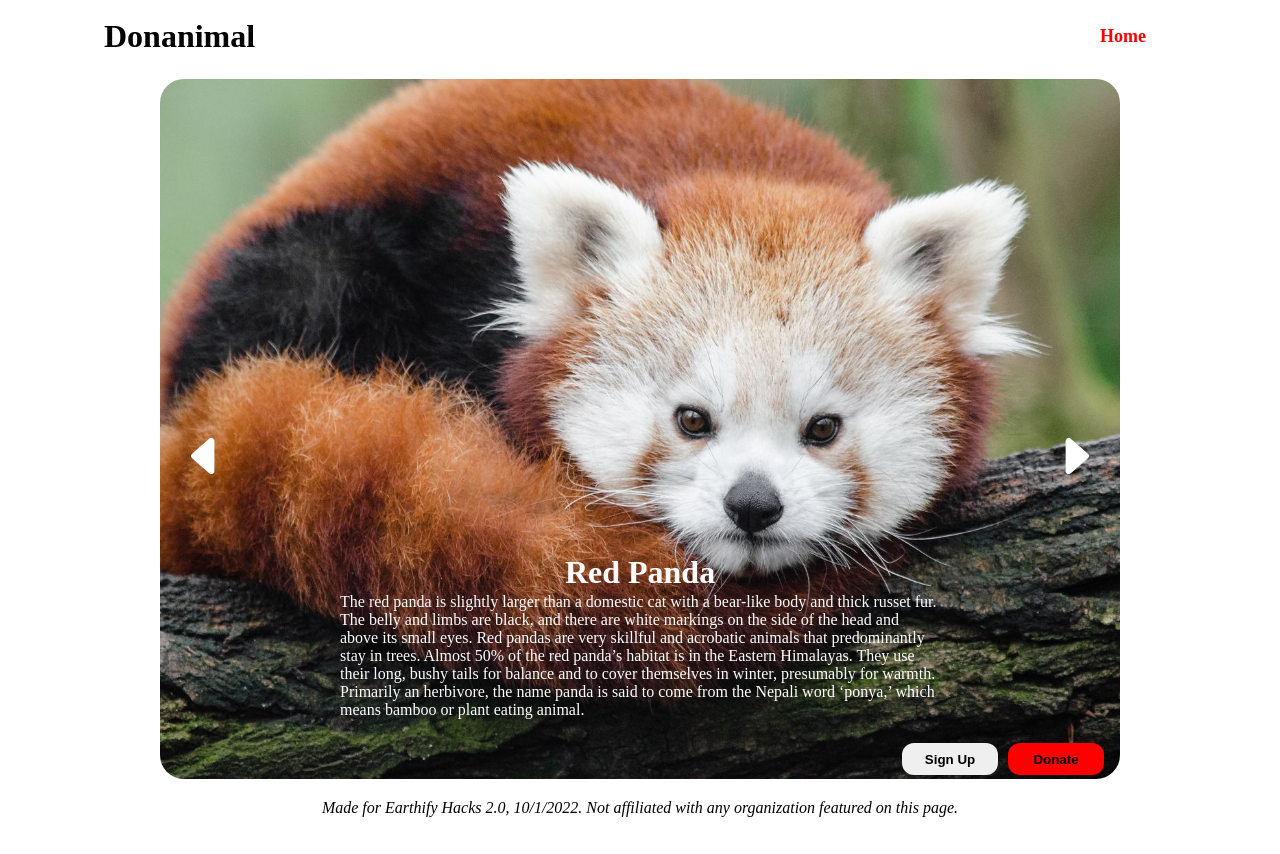
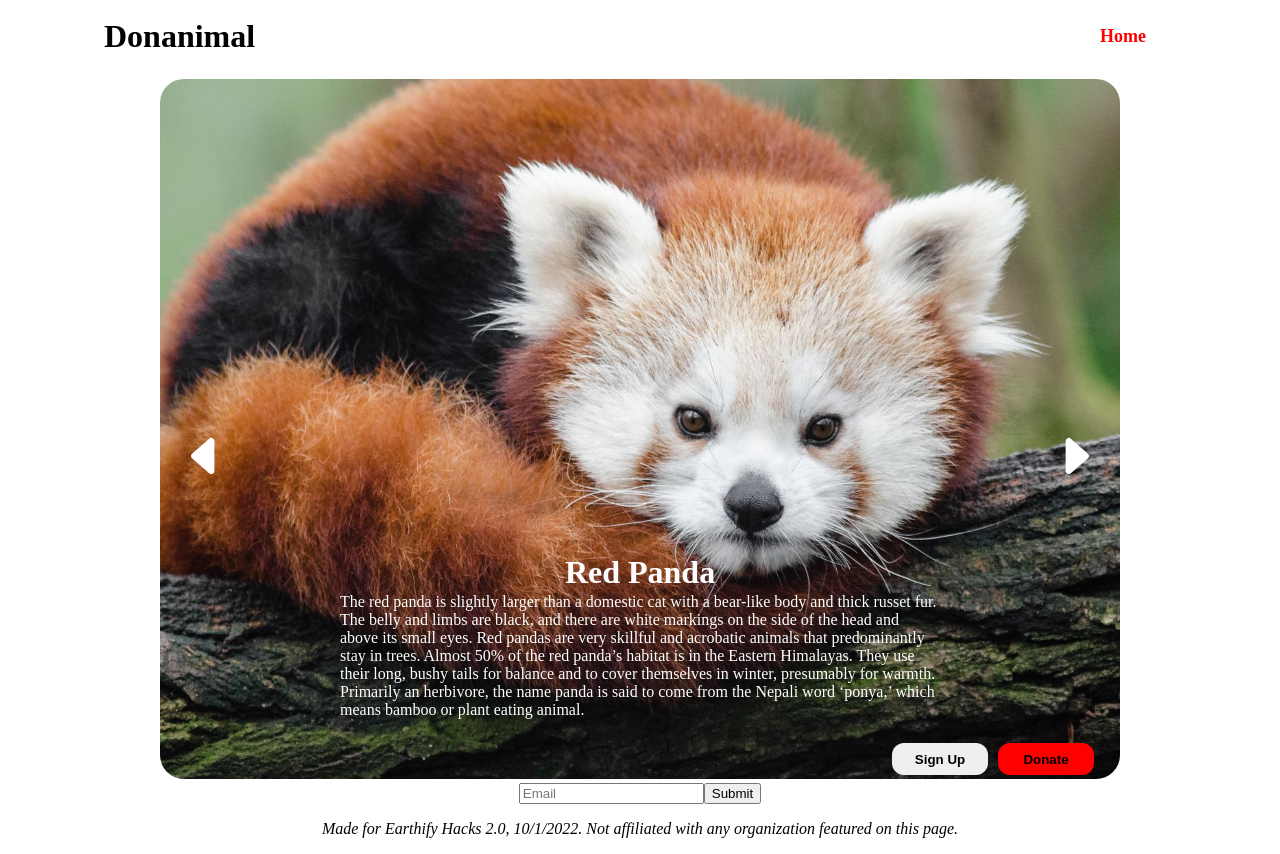
Before and after one commit to ObiBaratt/earthify, a React (Create React App) app: page / in a window 1280 px wide. Before the commit the page ends 833 px from the top, so only its background shows below. Built offline with nearby package versions, Linux system fonts and the light colour scheme; no server answers.

Commit message:
Enable signup, DRY up button CSS.

```diff
--- a/src/Components/Carousel/Carousel.css
+++ b/src/Components/Carousel/Carousel.css
@@ -30,6 +30,10 @@ img {
     color: white;
   }
 
+  .arrow:hover {
+    color: red;
+  }
+
   .name {
     font-size: 2rem;
     position: absolute;
@@ -58,15 +62,9 @@ img {
 
   .donate {
     background-color: red;
-    border-radius: 0.75rem;
-    border: none;
-    font-weight: bold;
-    width: 6rem;
-    height: 2rem;
   }
 
-  .signup {
-    /* background-color: red; */
+  .carouselBtn {
     border-radius: 0.75rem;
     border: none;
     font-weight: bold;
@@ -74,3 +72,7 @@ img {
     width: 6rem;
     height: 2rem;
   }
+
+  .carouselBtn:hover {
+    background-color: yellow;
+  }
--- a/src/Components/Carousel/Carousel.tsx
+++ b/src/Components/Carousel/Carousel.tsx
@@ -3,6 +3,8 @@ import "./Carousel.css";
 import { imageData } from "../../utils/imageData";
 
 import { charities } from "../../utils/charities";
+
+import signup from "../../utils/handleSignup";
 
 const Carousel = () => {
     const [cur, setCur] = useState(0);
@@ -21,6 +23,10 @@ const Carousel = () => {
       const handleDonate = () => {
         const charity = charities[Math.floor(Math.random() * charities.length)];
         window.location.replace(charity.url)
+      };
+
+      const handleSignup = () => {
+
       }
 
     return (
@@ -45,8 +51,8 @@ const Carousel = () => {
                         <div className="name">{slide.name}</div>
                         <div className="text">{slide.text}</div>
                         <div className="bottom-right">
-                          <button className="signup">Sign Up</button>
-                          <button onClick={handleDonate} className="donate">Donate</button>
+                          <button onClick={handleSignup} className="carouselBtn">Sign Up</button>
+                          <button onClick={handleDonate} className="carouselBtn donate">Donate</button>
                         </div>
                       </>
                     )}
--- a/src/Pages/Home/Home.tsx
+++ b/src/Pages/Home/Home.tsx
@@ -3,6 +3,7 @@ import Carousel from "../../Components/Carousel/Carousel";
 
 import "./Home.css";
 import Footer from "../../Components/Footer/Footer";
+import Signup from "../../Components/Signup/Signup";
 
 const Home = () => {
     return (
@@ -11,6 +12,7 @@ const Home = () => {
         <div className="container">
           <div className="mainCentered">
             <Carousel />
+            <Signup />
           </div>
         </div>
         <Footer />
--- a/src/utils/handleSignup.ts
+++ b/src/utils/handleSignup.ts
@@ -10,7 +10,7 @@ export async function handleSignup2(email: string){
     })
 }
 
-export default async function handleSignup(emailData: string) {
+export default async function signup(emailData: string) {
     console.log("check")
 
     try {
```
